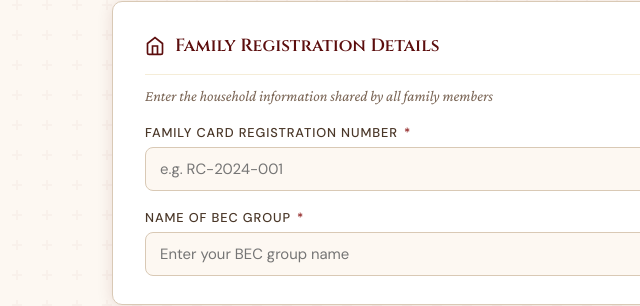
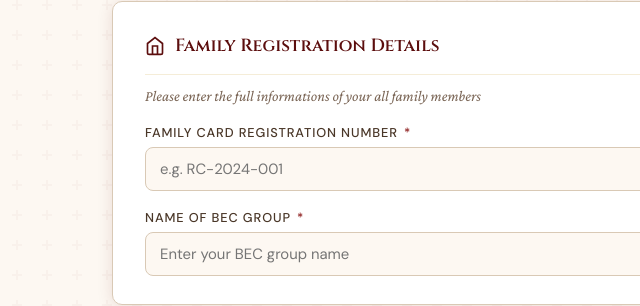
Before and after one commit to aayushpanday56-coder/red-church-directory, a website: page public/index.html in a window 1280 px wide. Shown: the part 420-726 px from the top of the page, 138-778 px from the left. Drawn offline with nearby package versions, Linux system fonts and the light colour scheme.

Commit message:
Update index.html

```diff
--- a/public/index.html
+++ b/public/index.html
@@ -494,7 +494,7 @@ body::before {
           Family Registration Details
         </div>
       </div>
-      <p class="section-subtitle">Enter the household information shared by all family members</p>
+      <p class="section-subtitle">Please enter the full informations of your all family members</p>
       <div class="fields-grid">
         <div class="field field-full">
           <label>Family Card Registration Number <span class="req">*</span></label>
```
